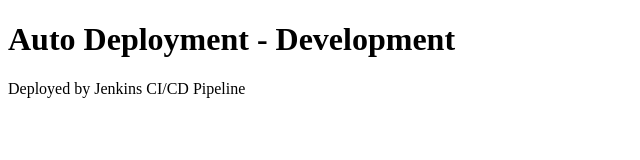
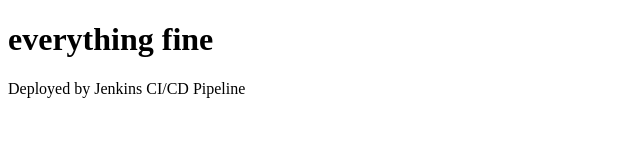
Before and after one commit to PRABHAKARAN-AIT/dev, a website: page index.html in a window 1280 px wide. Shown: the whole page, without its empty margins (0-640 px from the left). Drawn offline with Linux system fonts and the light colour scheme.

Commit message:
everything fine

```diff
--- a/index.html
+++ b/index.html
@@ -4,7 +4,7 @@
     <title>Jenkins CI/CD Demo</title>
 </head>
 <body>
-    <h1>Auto Deployment - Development</h1>
+    <h1>everything fine</h1>
     <p>Deployed by Jenkins CI/CD Pipeline</p>
 </body>
 </html>
```
